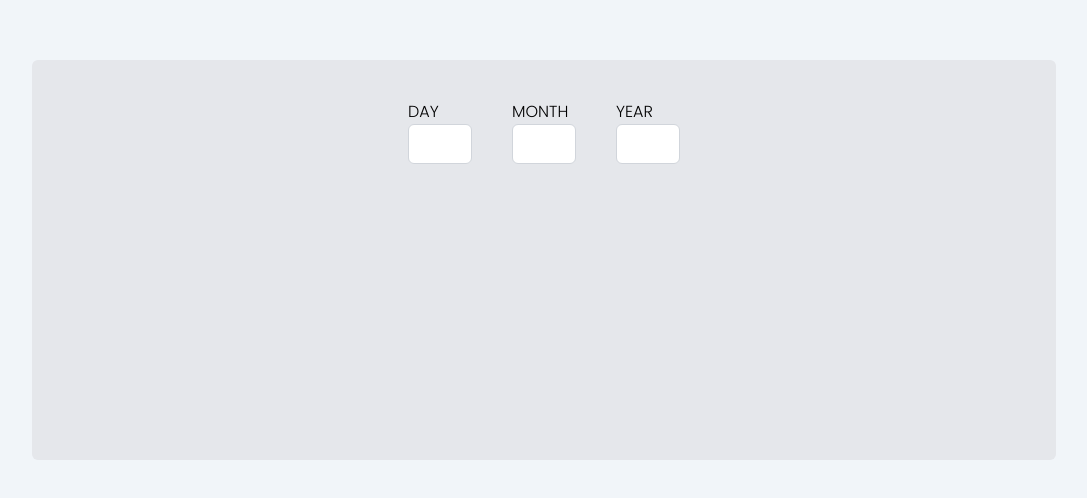
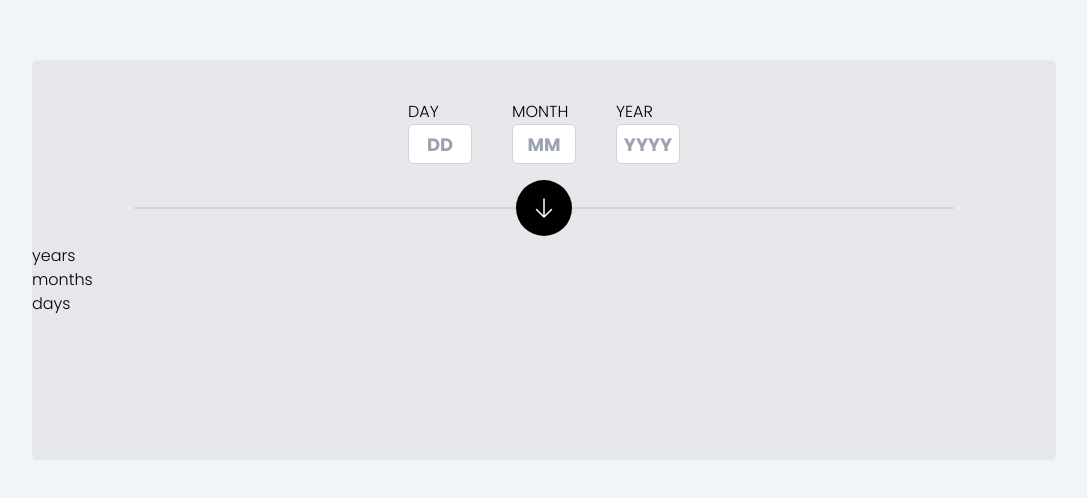
Before and after one commit to JobaF/frontendmentor-age-calculator, a React (Vite) app: page / in a window 1280 px wide. Shown: the part 140-638 px from the top of the page, without its empty margins (96-1183 px from the left). Built offline with nearby package versions, Linux system fonts and the light colour scheme.

Commit message:
Add button, styles and text

```diff
--- a/src/App.tsx
+++ b/src/App.tsx
@@ -1,9 +1,10 @@
-import "./App.css"
+import ArrowIcon from "./ArrowIcon"
 
 function App() {
 	return (
 		<div className="h-screen bg-slate-100 flex items-center justify-center">
-			<div className="font-poppins h-1/2 w-4/5 bg-gray-200 flex gap-10 justify-center items-start pt-10 rounded-md font-light">
+			<div className="font-poppins h-1/2 w-4/5 bg-gray-200  pt-10 rounded-md font-light flex flex-col items-center">
+				<div className="flex gap-10 justify-center items-start h-1/5">
 					<div className="flex flex-col">
 						<label htmlFor="day">DAY</label>
 						<input
@@ -11,6 +12,8 @@ function App() {
 							type="text"
 							id="day"
 							name="day"
+							placeholder="DD"
+							maxLength={2}
 						/>
 					</div>
 					<div className="flex flex-col">
@@ -20,6 +23,8 @@ function App() {
 							type="text"
 							id="month"
 							name="month"
+							placeholder="MM"
+							maxLength={2}
 						/>
 					</div>
 					<div className="flex flex-col">
@@ -29,7 +34,21 @@ function App() {
 							type="text"
 							id="year"
 							name="year"
+							placeholder="YYYY"
+							maxLength={4}
 						/>
+					</div>
+				</div>
+				<div className="relative h-1/5 w-full flex flex-col items-center justify-center">
+					<button type="button" className="bg-black rounded-full p-4 z-10">
+						<ArrowIcon style={"w-6 h-6"} stroke="white" />
+					</button>
+					<span className="absolute w-4/5 h-0.5 bg-gray-300 z-0" />
+				</div>
+				<div className="h-3/5 w-full">
+					<p>years</p>
+					<p>months</p>
+					<p>days</p>
 				</div>
 			</div>
 		</div>
--- /dev/null
+++ b/src/ArrowIcon.tsx
@@ -0,0 +1,27 @@
+import { FC } from "react"
+
+interface ArrowIconProps {
+	style: string
+	stroke: string
+}
+
+const ArrowIcon: FC<ArrowIconProps> = ({ style, stroke }) => {
+	return (
+		<svg
+			xmlns="http://www.w3.org/2000/svg"
+			fill="none"
+			viewBox="0 0 24 24"
+			strokeWidth="1.5"
+			stroke={stroke}
+			className={style}
+		>
+			<path
+				strokeLinecap="round"
+				strokeLinejoin="round"
+				d="M19.5 13.5L12 21m0 0l-7.5-7.5M12 21V3"
+			/>
+		</svg>
+	)
+}
+
+export default ArrowIcon
```
Lines whose indentation alone changed are shown as unchanged.
